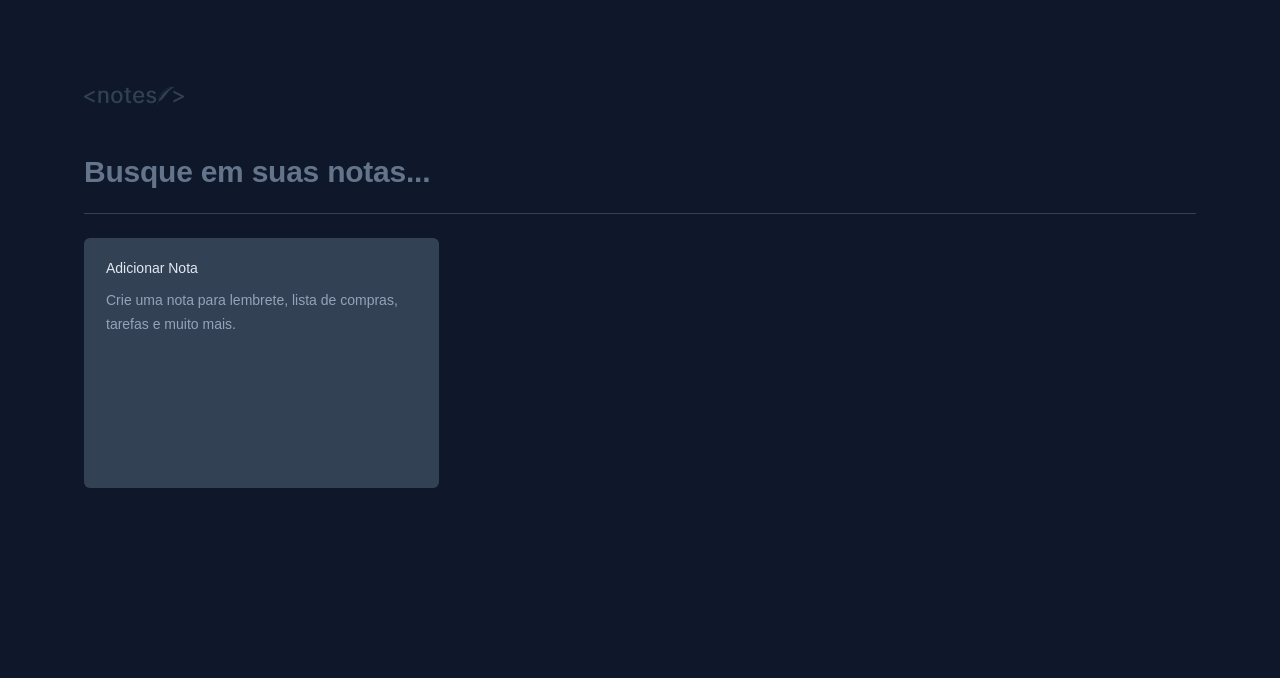
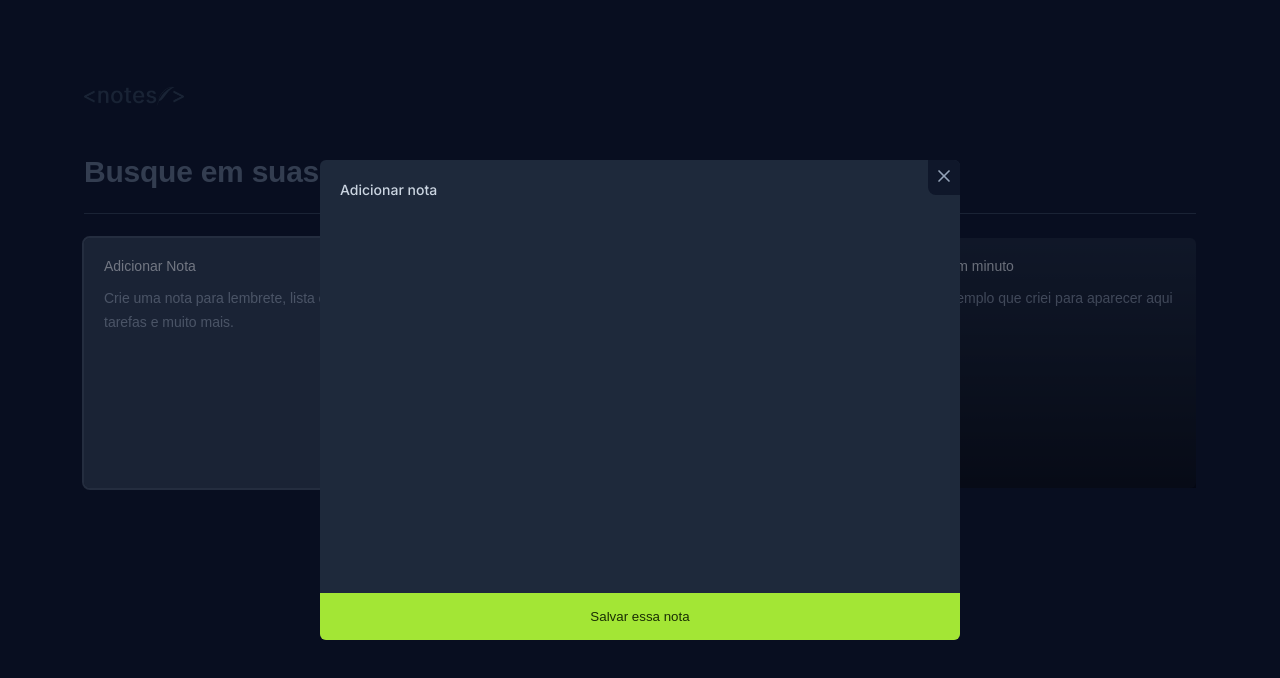
Before and after one commit to SauloCarvalho300/projeto-note, a React (Vite) app: page / in a window 1280 px wide. Both pictures are taken after a click on the button 261 px from the left and 362 px from the top of the page. Shown: the top 678 px of the page. Built offline with nearby package versions, Linux system fonts and the light colour scheme.

Commit message:
Feito as notas para serem descritas

```diff
--- a/package.json
+++ b/package.json
@@ -10,6 +10,7 @@
     "preview": "vite preview"
   },
   "dependencies": {
+    "lucide-react": "^0.439.0",
     "react": "^18.3.1",
     "react-dom": "^18.3.1"
   },
--- a/src/components/NewNoteCard/index.tsx
+++ b/src/components/NewNoteCard/index.tsx
@@ -1,10 +1,38 @@
+import { useState } from 'react'
+
 import './styles.css'
 
+import { X } from 'lucide-react'
+
 export default function NewNoteCard() {
+  const [open, setOpen] = useState(false)
+
   return (
-    <button className='new-note-card'>
-      <span>Adicionar Nota</span>
-      <p>Crie uma nota para lembrete, lista de compras, tarefas e muito mais.</p>
-    </button>
+    <div className='new-note-card'>
+      <button onClick={() => setOpen(true)}>
+        <span>Adicionar Nota</span>
+        <p>Crie uma nota para lembrete, lista de compras, tarefas e muito mais.</p>
+      </button>
+
+      {
+        open ? (
+          <div onClick={() => setOpen(false)} className='modal-overlay'>
+             <div onClick={(e) => e.stopPropagation()} className='modal-content'> {/* onClick={(e) => e.stopPropagation()} Para a propagação do click */}
+              <button onClick={() => setOpen(false)} className='modal-close'>
+                <X  />
+              </button>
+              <form>
+                <div>
+                  <span>Adicionar nota</span>
+                  <textarea autoFocus></textarea>
+                </div>
+                <button>Salvar essa nota</button>
+              </form>
+            </div>
+          </div>
+        ) : null
+      }
+
+    </div>
   )
 }
--- a/src/components/NewNoteCard/styles.css
+++ b/src/components/NewNoteCard/styles.css
@@ -1,18 +1,23 @@
 .new-note-card {
   border-radius: 0.375rem;
   background-color: #334155;
-  padding: 1.25rem;
-  display: flex;
-  flex-direction: column;
-  gap: 0.75rem;
-  text-align: left;
-  outline: none;
-  border: 2px solid transparent;
-  cursor: pointer;
 
   &:hover {
     outline: 2px solid #475569;
   }
+
+  &>button {
+    background: transparent;
+    height: 100%;
+    padding: 1.25rem;
+    display: flex;
+    flex-direction: column;
+    gap: .75rem;
+    text-align: left;
+    outline: 0;
+    border: 0;
+
+    cursor: pointer;
 
     & span {
       font-size: 0.875rem;
@@ -26,3 +31,93 @@
       color: #94a3b8;
     }
   }
+
+  & .modal-overlay {
+    z-index: 1;
+    position: absolute;
+    background-color: #02061780;
+    inset: 0;
+    display: flex;
+    align-items: center;
+    justify-content: center;
+  }
+
+  & .modal-content {
+    position: relative;
+    width: 640px;
+    height: 100%;
+    max-height: 60vh;
+    overflow: hidden;
+    background-color: #1e293b;
+    border-radius: 0.375rem;
+
+    & form {
+      height: 100%;
+      display: flex;
+      flex-direction: column;
+
+      & div {
+        display: flex;
+        flex-direction: column;
+        gap: 0.75rem;
+        flex: 1;
+        padding: 1.25rem;
+
+        & span {
+          font-size: 0.875rem;
+          line-height: 1.25rem;
+          font-weight: 500;
+          color: #cbd5e1;
+        }
+
+        & textarea {
+          font-size: 0.875rem;
+          line-height: 1.5rem;
+          background-color: transparent;
+          color: #94a3b8;
+          flex: 1;
+          outline: 0;
+          border: 0;
+          resize: none;
+        }
+      }
+
+      & button {
+        background-color: #a3e635;
+        border: 0;
+        outline: 0;
+        padding: 1rem;
+        color: #1a2e05;
+        font-weight: 500;
+        cursor: pointer;
+        transition: background-color 0.15s;
+
+        &:hover {
+          background-color: #84cc16;
+        }
+      }
+    }
+  }
+
+  & .modal-close {
+    position: absolute;
+    right: 0;
+    top: 0;
+    justify-content: center;
+    border-bottom-left-radius: 8px;
+    background-color: #0f172a;
+    border: 0;
+    padding: 6px;
+    color: #94a3b8;
+    cursor: pointer;
+
+    & svg {
+      width: 1.25rem;
+      height: 1.25rem;
+    }
+
+    &:hover {
+      color: #f1f5f9;
+    }
+  }
+}
--- /dev/null
+++ b/src/components/NoteCard/index.tsx
@@ -0,0 +1,48 @@
+
+import './styles.css'
+import { X } from 'lucide-react'
+import { useState } from 'react'
+
+export default function NoteCard() {
+  const [open, setOpen] = useState(false)
+  return (
+    <div className='note-card'>
+      <button onClick={() => setOpen(true)}>
+        <span>Há menos de um minuto</span>
+        <p>Texto de um exemplo  que criei para aparecer aqui</p>
+
+        <div className='gradient-overlay' />
+      </button>
+
+      {
+        open ? (
+          <div
+            onClick={() => setOpen(false)}
+            className='modal-overlay'>
+            <div
+              onClick={(e) => e.stopPropagation()}
+              className='modal-content'>
+              <button
+                onClick={() => setOpen(false)}
+                className='modal-close'>
+                <X />
+              </button>
+              <form>
+                <div>
+                  <span>Adicionar nota</span>
+
+                  <p>Texto de um exemplo  que criei para aparecer aqui</p>
+                </div>
+
+                <button>
+                  deseja <span>apagar essa nota?</span>
+                </button>
+              </form>
+            </div>
+          </div>
+        ) : null
+      }
+
+    </div>
+  )
+}
--- /dev/null
+++ b/src/components/NoteCard/styles.css
@@ -0,0 +1,135 @@
+.note-card {
+  border-radius: 0.375rem;
+  background-color: #1e293b;
+
+  &:hover {
+    outline: 2px solid #475569;
+  }
+
+  &>button {
+    position: relative;
+    background: transparent;
+    height: 100%;
+    width: 100%;
+    padding: 1.25rem;
+    display: flex;
+    flex-direction: column;
+    gap: .75rem;
+    text-align: left;
+    outline: 0;
+    border: 0;
+
+    cursor: pointer;
+
+    & span {
+      font-size: 0.875rem;
+      font-weight: 500;
+      color: #e2e8f0;
+    }
+
+    & p {
+      font-size: 0.875rem;
+      line-height: 1.5rem;
+      color: #94a3b8;
+    }
+
+    & .gradient-overlay {
+      position: absolute;
+      background: linear-gradient(to top,
+       rgba(0, 0, 0, 0.6),
+       rgba(0, 0, 0, 0));
+      inset: 0;
+    }
+  }
+}
+
+& .modal-overlay {
+  position: absolute;
+  background-color: #02061780;
+  inset: 0;
+  display: flex;
+  align-items: center;
+  justify-content: center;
+
+  z-index: 1;
+}
+
+& .modal-content {
+  position: relative;
+  width: 640px;
+  height: 100%;
+  max-height: 60vh;
+  overflow: hidden;
+  background-color: #1e293b;
+  border-radius: 0.375rem;
+
+  & form {
+    height: 100%;
+    display: flex;
+    flex-direction: column;
+
+    & div {
+      display: flex;
+      flex-direction: column;
+      gap: 0.75rem;
+      flex: 1;
+      padding: 1.25rem;
+
+      & span {
+        font-size: 0.875rem;
+        line-height: 1.25rem;
+        font-weight: 500;
+        color: #cbd5e1;
+      }
+
+      & p {
+        font-size: 0.875rem;
+        line-height: 1.5rem;
+        color: #94a3b8;
+      }
+    }
+
+    & button {
+      background-color: #18181b;
+      border: 0;
+      outline: 0;
+      padding: 1rem;
+      color: #cbd5e1;
+      font-weight: 500;
+      cursor: pointer;
+      transition: background-color 0.15s;
+
+      &:hover {
+        & span {
+          text-decoration: underline;
+        }
+      }
+
+      & span {
+        color: #f87171;
+      }
+    }
+  }
+
+  & .modal-close {
+    position: absolute;
+    right: 0;
+    top: 0;
+    justify-content: center;
+    border-bottom-left-radius: 8px;
+    background-color: #0f172a;
+    border: 0;
+    padding: 6px;
+    color: #94a3b8;
+    cursor: pointer;
+
+    & svg {
+      width: 1.25rem;
+      height: 1.25rem;
+    }
+
+    &:hover {
+      color: #f1f5f9;
+    }
+  }
+}
--- a/src/pages/Home/index.tsx
+++ b/src/pages/Home/index.tsx
@@ -3,6 +3,7 @@ import './styles.css'
 import NewNoteCard from '../../components/NewNoteCard'
 
 import logo from '../../../src/assets/logo.png'
+import NoteCard from '../../components/NoteCard'
 
 export default function Home() {
   return (
@@ -21,6 +22,9 @@ export default function Home() {
 
       <div className='cards'>
         <NewNoteCard />
+
+        <NoteCard />
+        <NoteCard />
       </div>
     </div>
   )
```
Also changed, not shown: 1 other file (tests, documents, lock files or other folders). Lines whose indentation alone changed are shown as unchanged.
